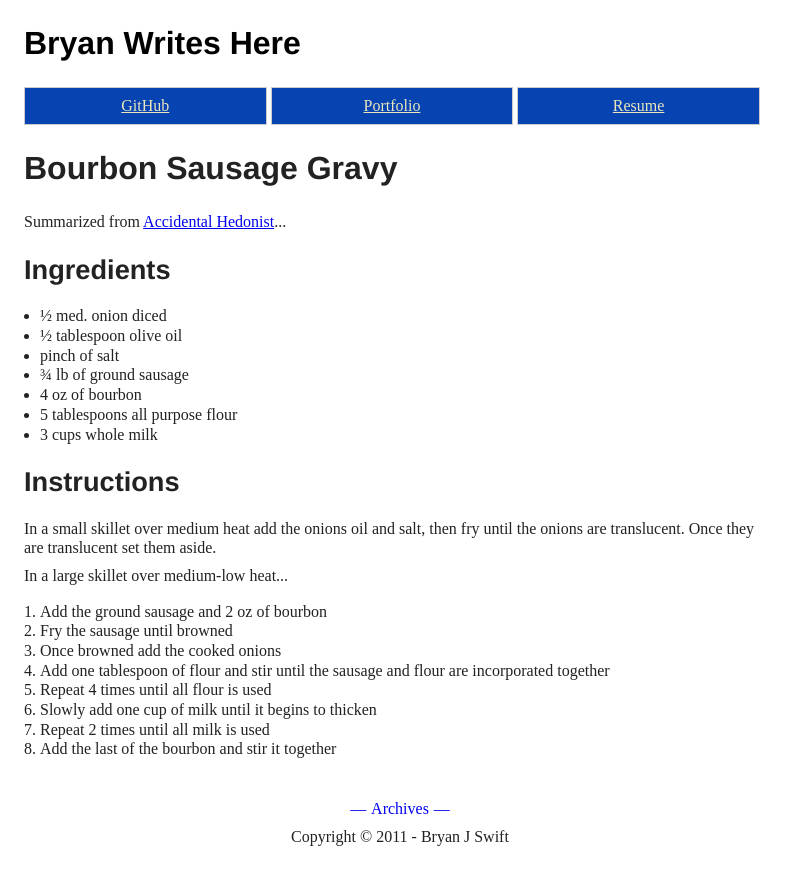
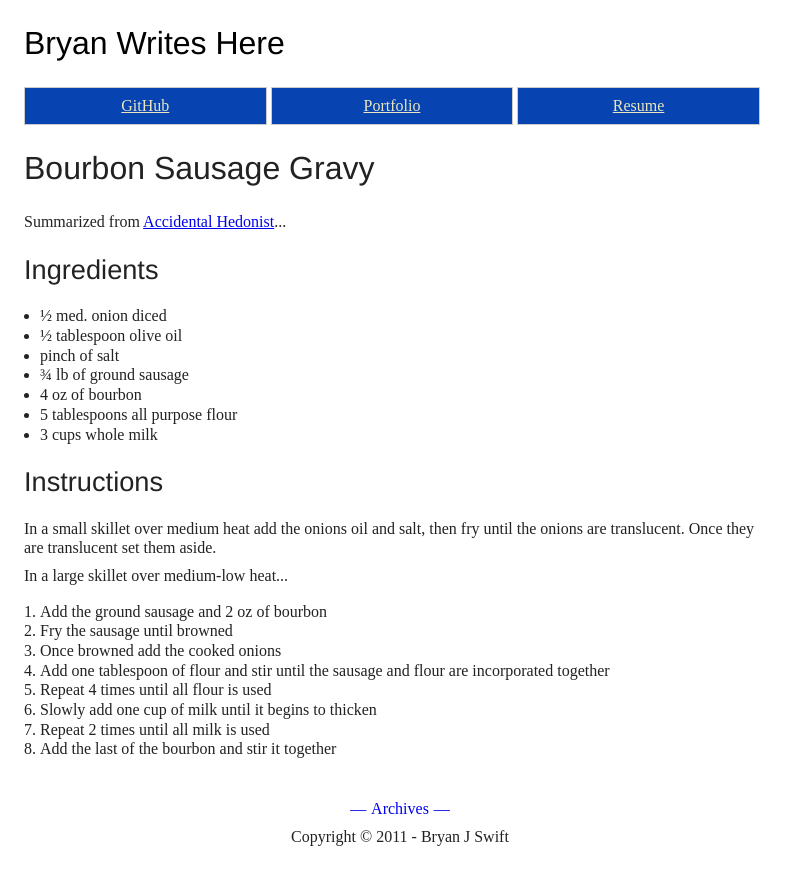
Before and after one commit to bryanjswift/bryanjswift.github.com, a Jekyll site: the page built from etc/bourbon-sausage-gravy/index.markdown, in a window 1280 px wide. Shown: the top 885 px of the page, without its empty margins (0-799 px from the left). Built offline with Jekyll 4.4.1, drawn with Linux system fonts in a browser that asks for light colours; Markdown is read by kramdown in place of the engine named in the settings.

Commit message:
Declare font-weight normal on h1-h6 elements

```diff
--- a/css/style.css
+++ b/css/style.css
@@ -17,7 +17,7 @@ a:focus { outline: thin dotted; }
 a:hover, a:active { outline: 0; }
 /* Typography */
 body { font-family: elena-web-basic, serif; }
-h1, h2, h3, h4, h5, h6 { margin: 0.75em 3%; font-family: proxima-nova-alt-condensed, "Helvetica Neue", Helvetica, sans-serif; }
+h1, h2, h3, h4, h5, h6 { margin: 0.75em 3%; font-family: proxima-nova-alt-condensed, "Helvetica Neue", Helvetica, sans-serif; font-weight: normal; }
 h1 { font-size: 2em; }
 h2 { font-size: 1.85em; }
 h3 { font-size: 1.7em; }
```
